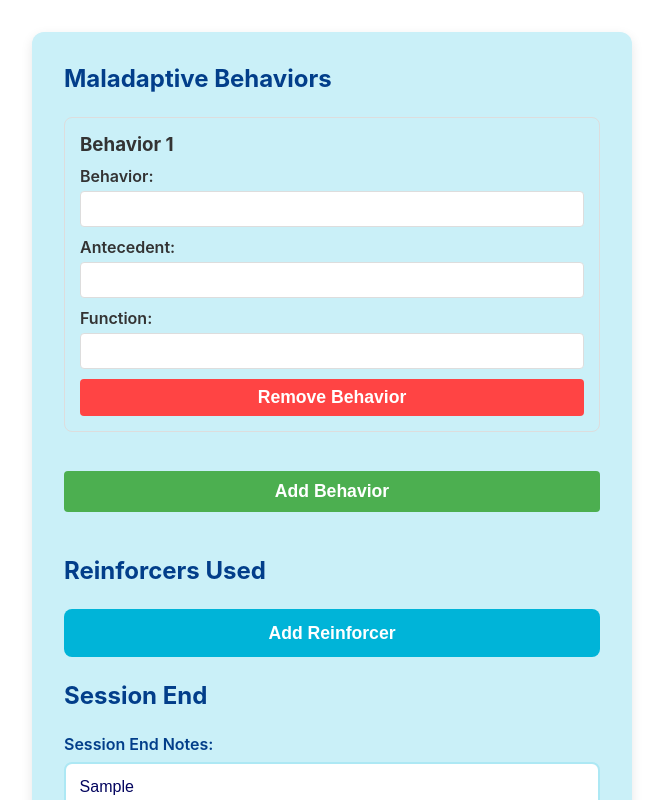
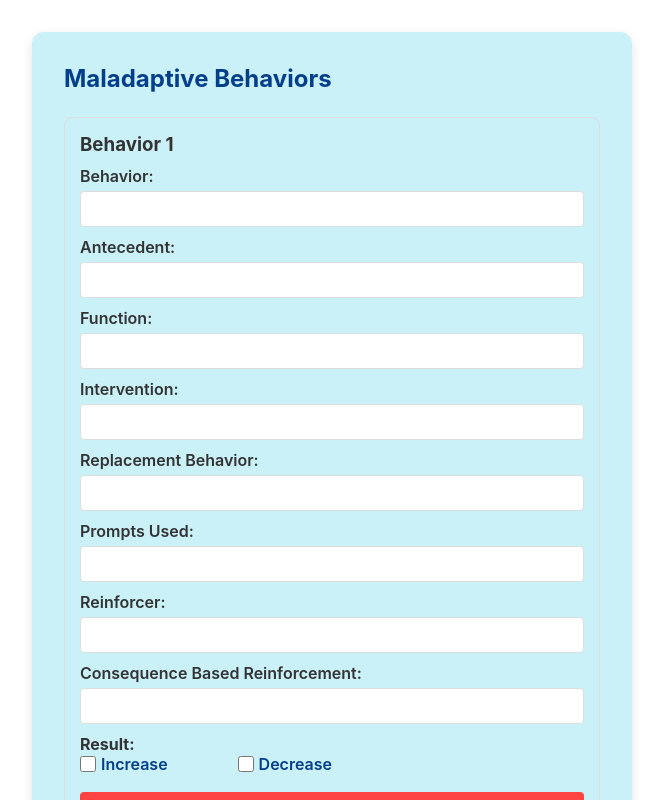
Before and after one commit to H033S/great-rbt-notes, a Next.js app in the folder client/: page /session-details in a window 1280 px wide. Both pictures are taken after typing "Sample" into the empty fields and a click on the button "Add Behavior". Shown: the top 800 px of the page, without its empty margins (308-971 px from the left). Built offline with nearby package versions, Linux system fonts and the light colour scheme.

Commit message:
Added behavior section

```diff
--- a/client/src/components/SessionDetails.js
+++ b/client/src/components/SessionDetails.js
@@ -10,7 +10,7 @@ class Result {
   }
 }
 
-class MaladaptiveBehavior {
+class MaladaptativeBehavior {
   constructor() {
     this.behavior = "";
     this.antecedent = "";
@@ -27,21 +27,13 @@ class MaladaptiveBehavior {
 const SessionDetails = () => {
   const navigate = useRouter();
   const [formData, setFormData] = useState({
-    /** @type {MaladaptiveBehavior[]} */
-    maladaptiveBehaviors: [],
+    /** @type {MaladaptativeBehavior[]} */
+    maladaptive_behaviors: [],
     /** @type {string[]} */
     reinforcement: [],
     /** @type {string} */
-    session_end: "",
+    session_end_state: "",
   });
-
-  // Load any saved session details from sessionStorage on mount
-  useEffect(() => {
-    const savedData = sessionStorage.getItem("sessionDetails");
-    if (savedData) {
-      setFormData(JSON.parse(savedData));
-    }
-  }, []);
 
   const handleChange = (e) => {
     const { name, value } = e.target;
@@ -65,87 +57,315 @@ const SessionDetails = () => {
   return (
     <form className="session-details-form" onSubmit={handleSubmit}>
       <h2>Maladaptive Behaviors</h2>
-      {formData.maladaptiveBehaviors.map((behavior, index) => (
-        <div key={index} className="behavior-section" style={{
-          padding: '15px',
-          border: '1px solid #ddd',
-          borderRadius: '8px',
-          marginBottom: '15px'
-        }}>
-          <h3 style={{ color: '#333', marginBottom: '10px' }}>Behavior {index + 1}</h3>
-          <div style={{ marginBottom: '10px' }}>
-            <label htmlFor={`behavior-${index}`} style={{ color: '#333', display: 'block', marginBottom: '5px' }}>Behavior:</label>
+      {formData.maladaptive_behaviors.map((behavior, index) => (
+        <div
+          key={index}
+          className="behavior-section"
+          style={{
+            padding: "15px",
+            border: "1px solid #ddd",
+            borderRadius: "8px",
+            marginBottom: "15px",
+          }}
+        >
+          <h3 style={{ color: "#333", marginBottom: "10px" }}>
+            Behavior {index + 1}
+          </h3>
+          <div style={{ marginBottom: "10px" }}>
+            <label
+              htmlFor={`behavior-${index}`}
+              style={{ color: "#333", display: "block", marginBottom: "5px" }}
+            >
+              Behavior:
+            </label>
             <input
               type="text"
               id={`behavior-${index}`}
               value={behavior.behavior}
               onChange={(e) => {
-                const newBehaviors = [...formData.maladaptiveBehaviors];
+                const newBehaviors = [...formData.maladaptive_behaviors];
                 newBehaviors[index].behavior = e.target.value;
-                setFormData({ ...formData, maladaptiveBehaviors: newBehaviors });
+                setFormData({
+                  ...formData,
+                  maladaptive_behaviors: newBehaviors,
+                });
               }}
               required
               style={{
-                width: '100%',
-                padding: '8px',
-                border: '1px solid #ddd',
-                borderRadius: '4px'
+                width: "100%",
+                padding: "8px",
+                border: "1px solid #ddd",
+                borderRadius: "4px",
               }}
             />
           </div>
-          <div style={{ marginBottom: '10px' }}>
-            <label htmlFor={`antecedent-${index}`} style={{ color: '#333', display: 'block', marginBottom: '5px' }}>Antecedent:</label>
+          <div style={{ marginBottom: "10px" }}>
+            <label
+              htmlFor={`antecedent-${index}`}
+              style={{ color: "#333", display: "block", marginBottom: "5px" }}
+            >
+              Antecedent:
+            </label>
             <input
               type="text"
               id={`antecedent-${index}`}
               value={behavior.antecedent}
               onChange={(e) => {
-                const newBehaviors = [...formData.maladaptiveBehaviors];
+                const newBehaviors = [...formData.maladaptive_behaviors];
                 newBehaviors[index].antecedent = e.target.value;
-                setFormData({ ...formData, maladaptiveBehaviors: newBehaviors });
+                setFormData({
+                  ...formData,
+                  maladaptive_behaviors: newBehaviors,
+                });
               }}
               required
               style={{
-                width: '100%',
-                padding: '8px',
-                border: '1px solid #ddd',
-                borderRadius: '4px'
+                width: "100%",
+                padding: "8px",
+                border: "1px solid #ddd",
+                borderRadius: "4px",
               }}
             />
           </div>
-          <div style={{ marginBottom: '10px' }}>
-            <label htmlFor={`function-${index}`} style={{ color: '#333', display: 'block', marginBottom: '5px' }}>Function:</label>
+          <div style={{ marginBottom: "10px" }}>
+            <label
+              htmlFor={`function-${index}`}
+              style={{ color: "#333", display: "block", marginBottom: "5px" }}
+            >
+              Function:
+            </label>
             <input
               type="text"
               id={`function-${index}`}
               value={behavior.function}
               onChange={(e) => {
-                const newBehaviors = [...formData.maladaptiveBehaviors];
+                const newBehaviors = [...formData.maladaptive_behaviors];
                 newBehaviors[index].function = e.target.value;
-                setFormData({ ...formData, maladaptiveBehaviors: newBehaviors });
+                setFormData({
+                  ...formData,
+                  maladaptive_behaviors: newBehaviors,
+                });
               }}
               required
               style={{
-                width: '100%',
-                padding: '8px',
-                border: '1px solid #ddd',
-                borderRadius: '4px'
+                width: "100%",
+                padding: "8px",
+                border: "1px solid #ddd",
+                borderRadius: "4px",
               }}
             />
+          </div>
+          <div style={{ marginBottom: "10px" }}>
+            <label
+              htmlFor={`intervention-${index}`}
+              style={{ color: "#333", display: "block", marginBottom: "5px" }}
+            >
+              Intervention:
+            </label>
+            <input
+              type="text"
+              id={`intervention-${index}`}
+              value={behavior.intervention}
+              onChange={(e) => {
+                const newBehaviors = [...formData.maladaptive_behaviors];
+                newBehaviors[index].intervention = e.target.value;
+                setFormData({
+                  ...formData,
+                  maladaptive_behaviors: newBehaviors,
+                });
+              }}
+              required
+              style={{
+                width: "100%",
+                padding: "8px",
+                border: "1px solid #ddd",
+                borderRadius: "4px",
+              }}
+            />
+          </div>
+          <div style={{ marginBottom: "10px" }}>
+            <label
+              htmlFor={`replacement_behavior-${index}`}
+              style={{ color: "#333", display: "block", marginBottom: "5px" }}
+            >
+              Replacement Behavior:
+            </label>
+            <input
+              type="text"
+              id={`replacement_behavior-${index}`}
+              value={behavior.replacement_behavior}
+              onChange={(e) => {
+                const newBehaviors = [...formData.maladaptive_behaviors];
+                newBehaviors[index].replacement_behavior = e.target.value;
+                setFormData({
+                  ...formData,
+                  maladaptive_behaviors: newBehaviors,
+                });
+              }}
+              required
+              style={{
+                width: "100%",
+                padding: "8px",
+                border: "1px solid #ddd",
+                borderRadius: "4px",
+              }}
+            />
+          </div>
+          <div style={{ marginBottom: "10px" }}>
+            <label
+              htmlFor={`prompts_used-${index}`}
+              style={{ color: "#333", display: "block", marginBottom: "5px" }}
+            >
+              Prompts Used:
+            </label>
+            <input
+              type="text"
+              id={`prompts_used-${index}`}
+              value={behavior.prompts_used}
+              onChange={(e) => {
+                const newBehaviors = [...formData.maladaptive_behaviors];
+                newBehaviors[index].prompts_used = e.target.value;
+                setFormData({
+                  ...formData,
+                  maladaptive_behaviors: newBehaviors,
+                });
+              }}
+              required
+              style={{
+                width: "100%",
+                padding: "8px",
+                border: "1px solid #ddd",
+                borderRadius: "4px",
+              }}
+            />
+          </div>
+          <div style={{ marginBottom: "10px" }}>
+            <label
+              htmlFor={`reinforcer-${index}`}
+              style={{ color: "#333", display: "block", marginBottom: "5px" }}
+            >
+              Reinforcer:
+            </label>
+            <input
+              type="text"
+              id={`reinforcer-${index}`}
+              value={behavior.reinforcer}
+              onChange={(e) => {
+                const newBehaviors = [...formData.maladaptive_behaviors];
+                newBehaviors[index].reinforcer = e.target.value;
+                setFormData({
+                  ...formData,
+                  maladaptive_behaviors: newBehaviors,
+                });
+              }}
+              required
+              style={{
+                width: "100%",
+                padding: "8px",
+                border: "1px solid #ddd",
+                borderRadius: "4px",
+              }}
+            />
+          </div>
+          <div style={{ marginBottom: "10px" }}>
+            <label
+              htmlFor={`consequence_based_reinforcement-${index}`}
+              style={{ color: "#333", display: "block", marginBottom: "5px" }}
+            >
+              Consequence Based Reinforcement:
+            </label>
+            <input
+              type="text"
+              id={`consequence_based_reinforcement-${index}`}
+              value={behavior.consequence_based_reinforcement}
+              onChange={(e) => {
+                const newBehaviors = [...formData.maladaptive_behaviors];
+                newBehaviors[index].consequence_based_reinforcement =
+                  e.target.value;
+                setFormData({
+                  ...formData,
+                  maladaptive_behaviors: newBehaviors,
+                });
+              }}
+              required
+              style={{
+                width: "100%",
+                padding: "8px",
+                border: "1px solid #ddd",
+                borderRadius: "4px",
+              }}
+            />
+          </div>
+          <div style={{ marginBottom: "10px" }}>
+            <span
+              style={{ color: "#333", fontWeight: "bold", marginRight: "10px" }}
+            >
+              Result:
+            </span>
+            <div style={{ display: "inline", alignItems: "center" }}>
+              <label
+                style={{
+                  display: "inline-flex",
+                  alignItems: "center",
+                  gap: "5px",
+                  marginRight: "50px",
+                }}
+              >
+                <input
+                  type="checkbox"
+                  checked={behavior.result.increase}
+                  onChange={(e) => {
+                    const newBehaviors = [...formData.maladaptive_behaviors];
+                    newBehaviors[index].result.increase = e.target.checked;
+                    setFormData({
+                      ...formData,
+                      maladaptive_behaviors: newBehaviors,
+                    });
+                  }}
+                  style={{ width: "16px", height: "16px" }}
+                />
+                Increase
+              </label>
+              <label
+                style={{
+                  display: "inline-flex",
+                  alignItems: "center",
+                  gap: "5px",
+                  marginLeft: "20px"
+                }}
+              >
+                <input
+                  type="checkbox"
+                  checked={behavior.result.decrease}
+                  onChange={(e) => {
+                    const newBehaviors = [...formData.maladaptive_behaviors];
+                    newBehaviors[index].result.decrease = e.target.checked;
+                    setFormData({
+                      ...formData,
+                      maladaptive_behaviors: newBehaviors,
+                    });
+                  }}
+                  style={{ width: "16px", height: "16px" }}
+                />
+                Decrease
+              </label>
+            </div>
           </div>
           <button
             type="button"
             onClick={() => {
-              const newBehaviors = formData.maladaptiveBehaviors.filter((_, i) => i !== index);
-              setFormData({ ...formData, maladaptiveBehaviors: newBehaviors });
+              const newBehaviors = formData.maladaptive_behaviors.filter(
+                (_, i) => i !== index
+              );
+              setFormData({ ...formData, maladaptive_behaviors: newBehaviors });
             }}
             style={{
-              backgroundColor: '#ff4444',
-              color: 'white',
-              border: 'none',
-              padding: '8px 15px',
-              borderRadius: '4px',
-              cursor: 'pointer'
+              backgroundColor: "#ff4444",
+              color: "white",
+              border: "none",
+              padding: "8px 15px",
+              borderRadius: "4px",
+              cursor: "pointer",
             }}
           >
             Remove Behavior
@@ -157,17 +377,20 @@ const SessionDetails = () => {
         onClick={() => {
           setFormData({
             ...formData,
-            maladaptiveBehaviors: [...formData.maladaptiveBehaviors, new MaladaptiveBehavior()]
+            maladaptive_behaviors: [
+              ...formData.maladaptive_behaviors,
+              new MaladaptativeBehavior(),
+            ],
           });
         }}
         style={{
-          backgroundColor: '#4CAF50',
-          color: 'white',
-          border: 'none',
-          padding: '10px 20px',
-          borderRadius: '4px',
-          cursor: 'pointer',
-          marginBottom: '20px'
+          backgroundColor: "#4CAF50",
+          color: "white",
+          border: "none",
+          padding: "10px 20px",
+          borderRadius: "4px",
+          cursor: "pointer",
+          marginBottom: "20px",
         }}
       >
         Add Behavior
@@ -175,9 +398,29 @@ const SessionDetails = () => {
 
       <h2>Reinforcers Used</h2>
       {formData.reinforcement.map((reinforcer, index) => (
-        <div key={index} className="reinforcer-section">
+        <div
+          key={index}
+          className="reinforcer-section"
+          style={{
+            padding: "15px",
+            border: "1px solid #ddd",
+            borderRadius: "8px",
+            marginBottom: "15px",
+          }}
+        >
+          <h3 style={{ color: "#333", marginBottom: "10px" }}>
+            Reinforcer {index + 1}
+          </h3>
+          <div style={{ marginBottom: "10px" }}>
+            <label
+              htmlFor={`reinforcer-${index}`}
+              style={{ color: "#333", display: "block", marginBottom: "5px" }}
+            >
+              Reinforcer:
+            </label>
             <input
               type="text"
+              id={`reinforcer-${index}`}
               value={reinforcer}
               onChange={(e) => {
                 const newReinforcement = [...formData.reinforcement];
@@ -185,15 +428,32 @@ const SessionDetails = () => {
                 setFormData({ ...formData, reinforcement: newReinforcement });
               }}
               required
+              style={{
+                width: "100%",
+                padding: "8px",
+                border: "1px solid #ddd",
+                borderRadius: "4px",
+              }}
             />
+          </div>
           <button
             type="button"
             onClick={() => {
-              const newReinforcement = formData.reinforcement.filter((_, i) => i !== index);
+              const newReinforcement = formData.reinforcement.filter(
+                (_, i) => i !== index
+              );
               setFormData({ ...formData, reinforcement: newReinforcement });
             }}
+            style={{
+              backgroundColor: "#ff4444",
+              color: "white",
+              border: "none",
+              padding: "8px 15px",
+              borderRadius: "4px",
+              cursor: "pointer",
+            }}
           >
-            Remove
+            Remove Reinforcer
           </button>
         </div>
       ))}
@@ -202,8 +462,17 @@ const SessionDetails = () => {
         onClick={() => {
           setFormData({
             ...formData,
-            reinforcement: [...formData.reinforcement, ""]
+            reinforcement: [...formData.reinforcement, ""],
           });
+        }}
+        style={{
+          backgroundColor: "#4CAF50",
+          color: "white",
+          border: "none",
+          padding: "10px 20px",
+          borderRadius: "4px",
+          cursor: "pointer",
+          marginBottom: "20px",
         }}
       >
         Add Reinforcer
@@ -211,12 +480,14 @@ const SessionDetails = () => {
 
       <h2>Session End</h2>
       <div>
-        <label htmlFor="session_end">Session End Notes:</label>
+        <label htmlFor="session_end_state">Session End Notes:</label>
         <input
           type="text"
-          id="session_end"
-          value={formData.session_end}
-          onChange={(e) => setFormData({ ...formData, session_end: e.target.value })}
+          id="session_end_state"
+          value={formData.session_end_state}
+          onChange={(e) =>
+            setFormData({ ...formData, session_end_state: e.target.value })
+          }
           required
         />
       </div>
```
Lines whose indentation alone changed are shown as unchanged.
